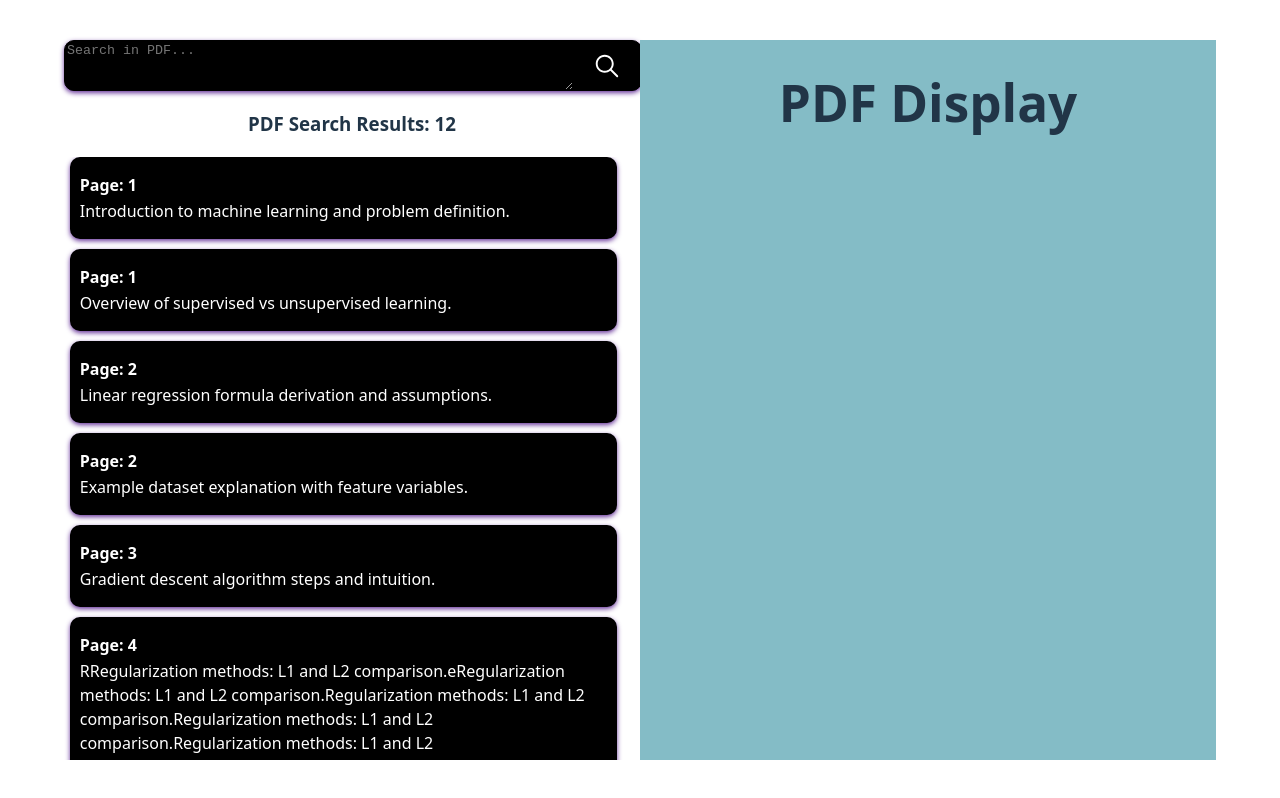
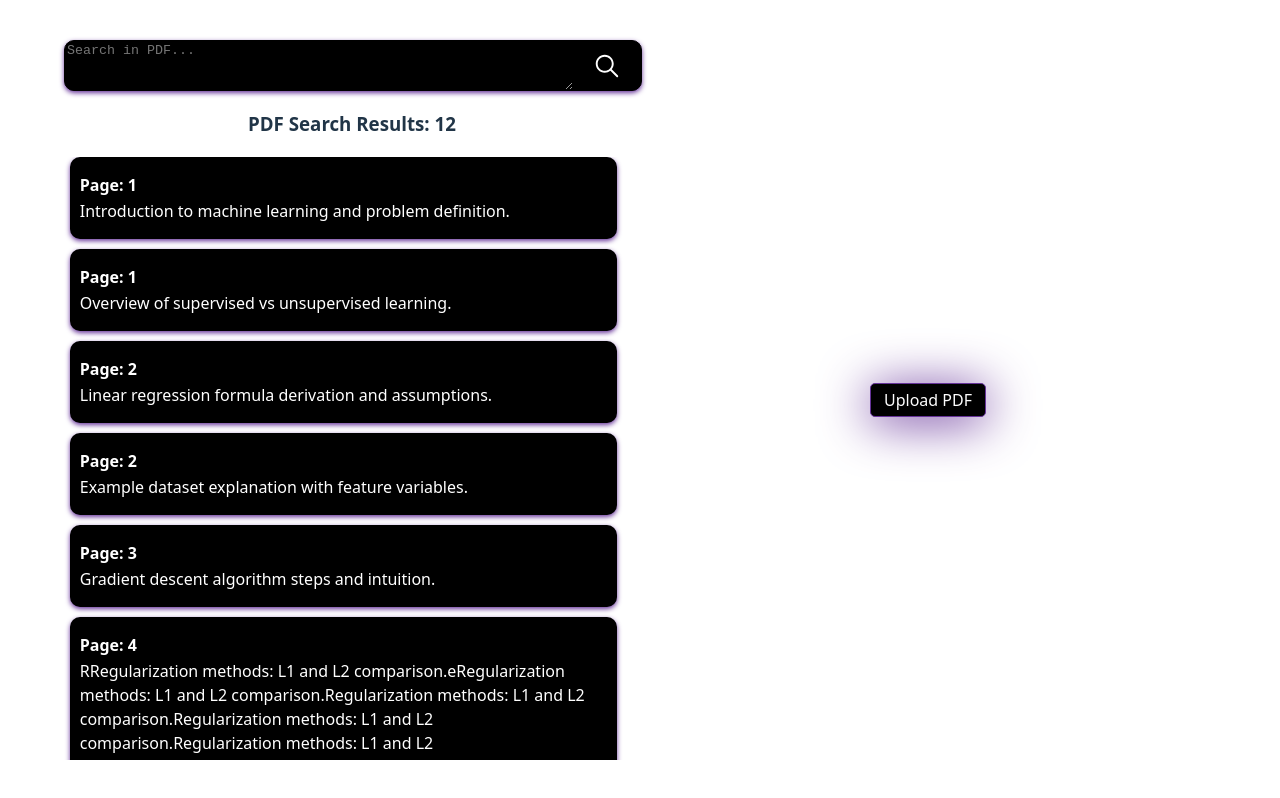
Before and after one commit to xIshanSandhux/QA-Chat, a React app in the folder Frontend/: page / in a window 1280 px wide. Built offline with nearby package versions, Linux system fonts and the light colour scheme; the HTML template or start-up script is replaced by a standard one.

Commit message:
working on UI to send the pdf file and query for search

```diff
--- a/Frontend/src/searchPDF/pdfDisplay/pdf.css
+++ b/Frontend/src/searchPDF/pdfDisplay/pdf.css
@@ -3,8 +3,30 @@
     display: flex;
     flex-direction: column;
     width: 100%;
-    /* align-items: center; */
-    /* justify-content: center; */
+    align-items: center;
+    justify-content: center;
     /* padding: 20px; */
-    background-color: #84bcc6;
+    /* background-color: #84bcc6; */
 }
+
+.pdf-upload-button{
+    display: flex;
+    justify-content: center;
+    align-items: center;
+    padding: 5px 4px;
+    width: 20%;
+    border-radius: 5px;
+    background-color: #000000;
+    border: 1px solid #663399;
+    color: #fdfdfd;
+    box-shadow: 0 5px 50px #663399;
+}
+
+.pdf-upload-button:hover{
+    background-color: #663399;
+    color: #000000;
+    transform: scale(1.05);
+    border: 1px solid #663399;
+    transition: all 0.5s ease;
+    box-shadow: 0 5px 50px rgb(82, 15, 108);
+}
--- a/Frontend/src/searchPDF/pdfDisplay/pdf.jsx
+++ b/Frontend/src/searchPDF/pdfDisplay/pdf.jsx
@@ -1,9 +1,36 @@
 import './pdf.css';
+import { useRef, useState } from 'react';
+import UploadButton from '../../fileUpload/uploadButton';
+
 export default function PdfDisplay(){
+
+    const fileInputRef = useRef(null);
+    const [fileCount, setFileCount] = useState(0);
+    console.log()
+
+    const fileUpload = async(e)=>{
+        setFileCount(e.target.files.length);
+        console.log(await e.target.files.length);
+        return await e.target.files.length;
+    }
 
     return (
         <div className="pdf-display">
-            <h1>PDF Display</h1>
+
+            <input
+            type="file"
+            ref={fileInputRef}
+            hidden={true}
+            onChange={fileUpload}
+            accept="application/pdf"
+            />
+
+            {fileCount===0?
+            <button className="pdf-upload-button" onClick={()=>fileInputRef.current.click()}>Upload PDF</button>
+            // <UploadButton sessionId="sddjdjd" />
+            // <h1>Upload PDF hello</h1>
+            :
+            <h1>PDF Display</h1>}
         </div>
     );
 }
--- a/Frontend/src/searchPDF/searchDisplay/searchBar.jsx
+++ b/Frontend/src/searchPDF/searchDisplay/searchBar.jsx
@@ -62,7 +62,7 @@ export default function SearchBar(){
             className="search-results-container"
             >
                 {dummyResults.map((result, index)=>{
-                    console.log(result);
+                    // console.log(result);
                   return (
                   <div
                   className="search-result-item"
```
